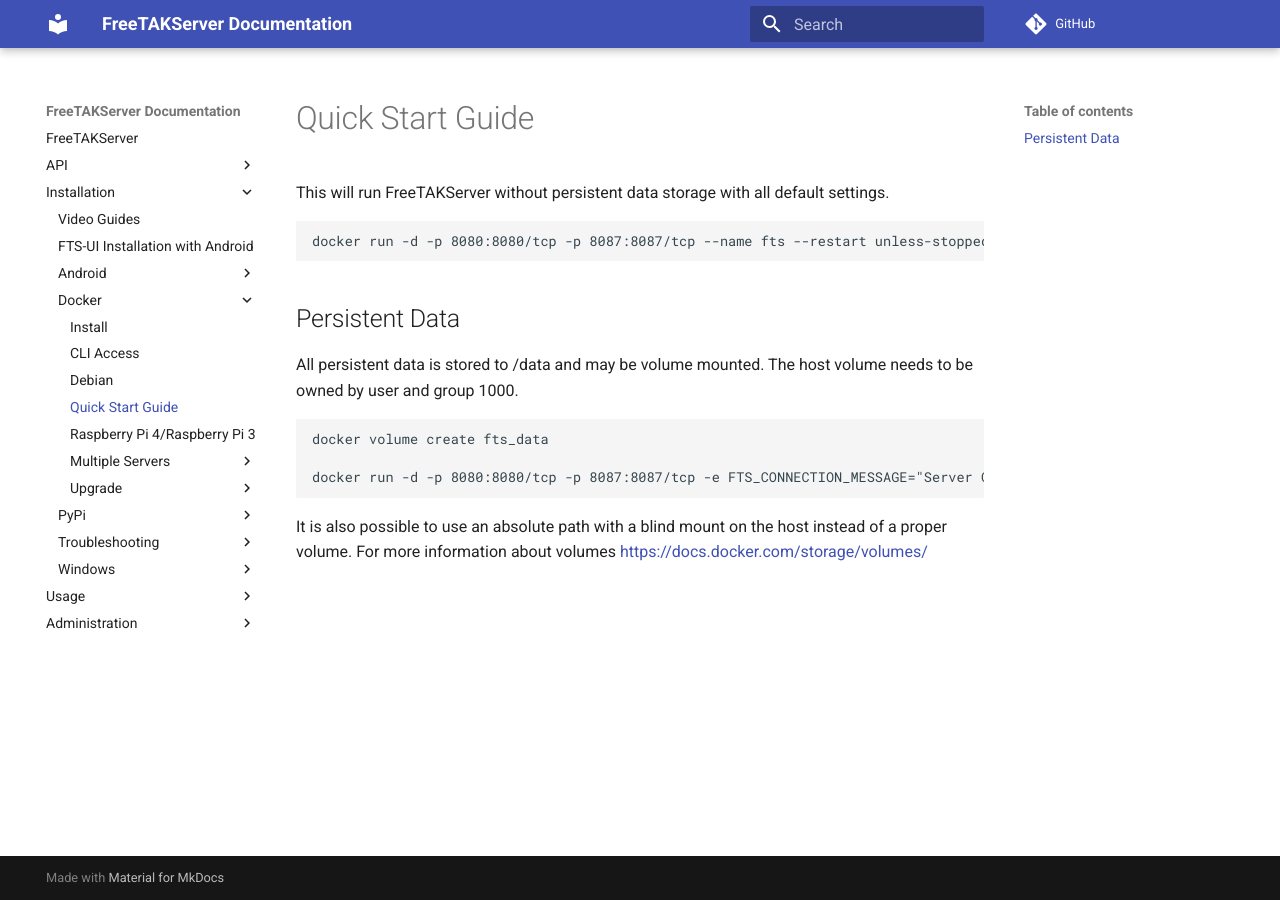
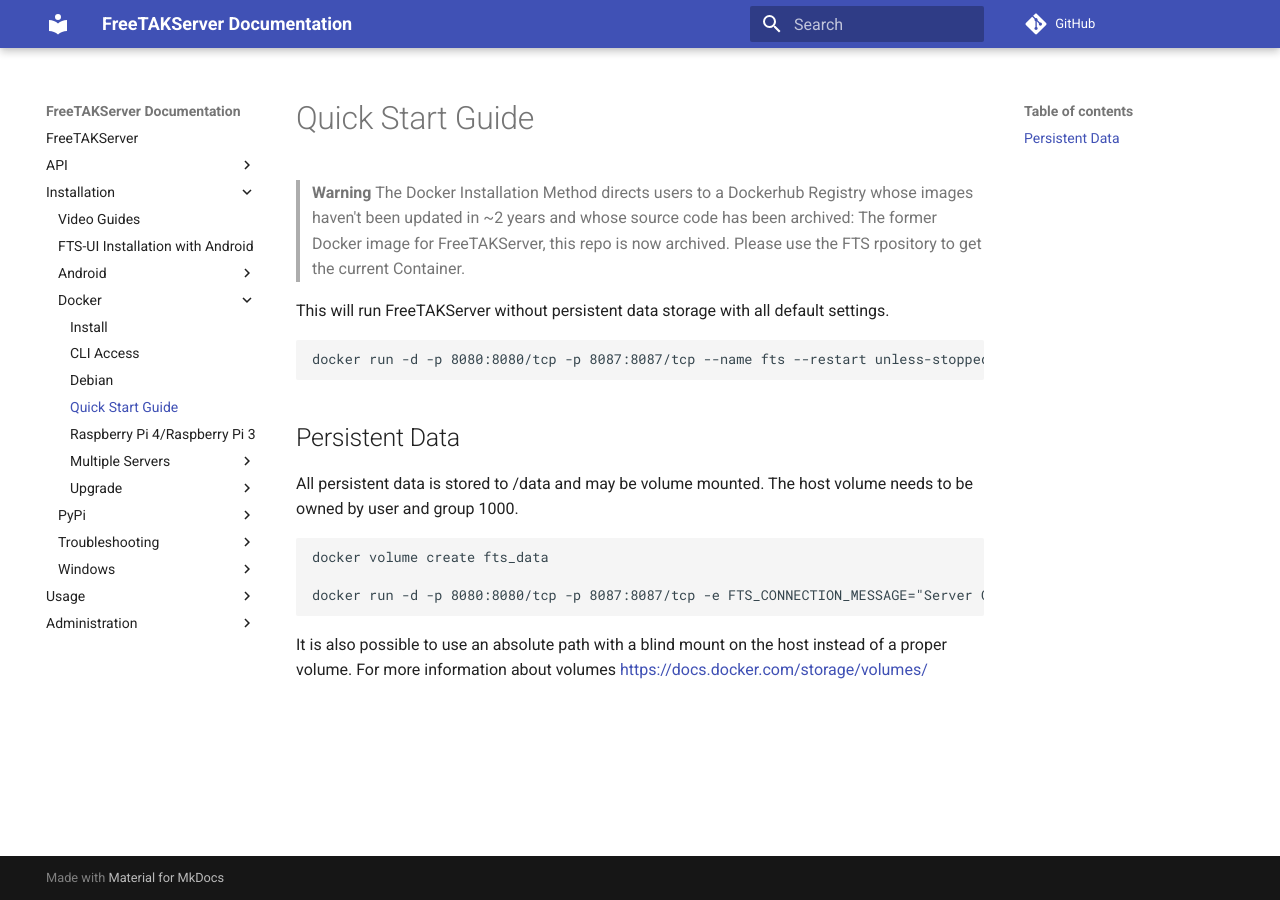
Before and after one commit to FreeTAKTeam/FreeTAKServer-User-Docs, an MkDocs documentation site: the page built from docs/docs/Installation/Docker/Quick Start Guide.md, in a window 1280 px wide. Built offline with MkDocs 1.6.1 and Material for MkDocs 9.7.7, drawn with Linux system fonts in a browser that asks for light colours; comment, search, counter and statistics services are not loaded.

Commit message:
warning added

````diff
--- a/docs/docs/Installation/Docker/Quick Start Guide.md
+++ b/docs/docs/Installation/Docker/Quick Start Guide.md
@@ -1,3 +1,6 @@
+> **Warning**
+> The Docker Installation Method directs users to a Dockerhub Registry whose images haven't been updated in ~2 years and whose source code has been archived: The former Docker image for FreeTAKServer, this repo is now archived. Please use the FTS rpository to get the current Container.
+>
 
 This will run FreeTAKServer without persistent data storage with all default settings.
 ```bash
````
